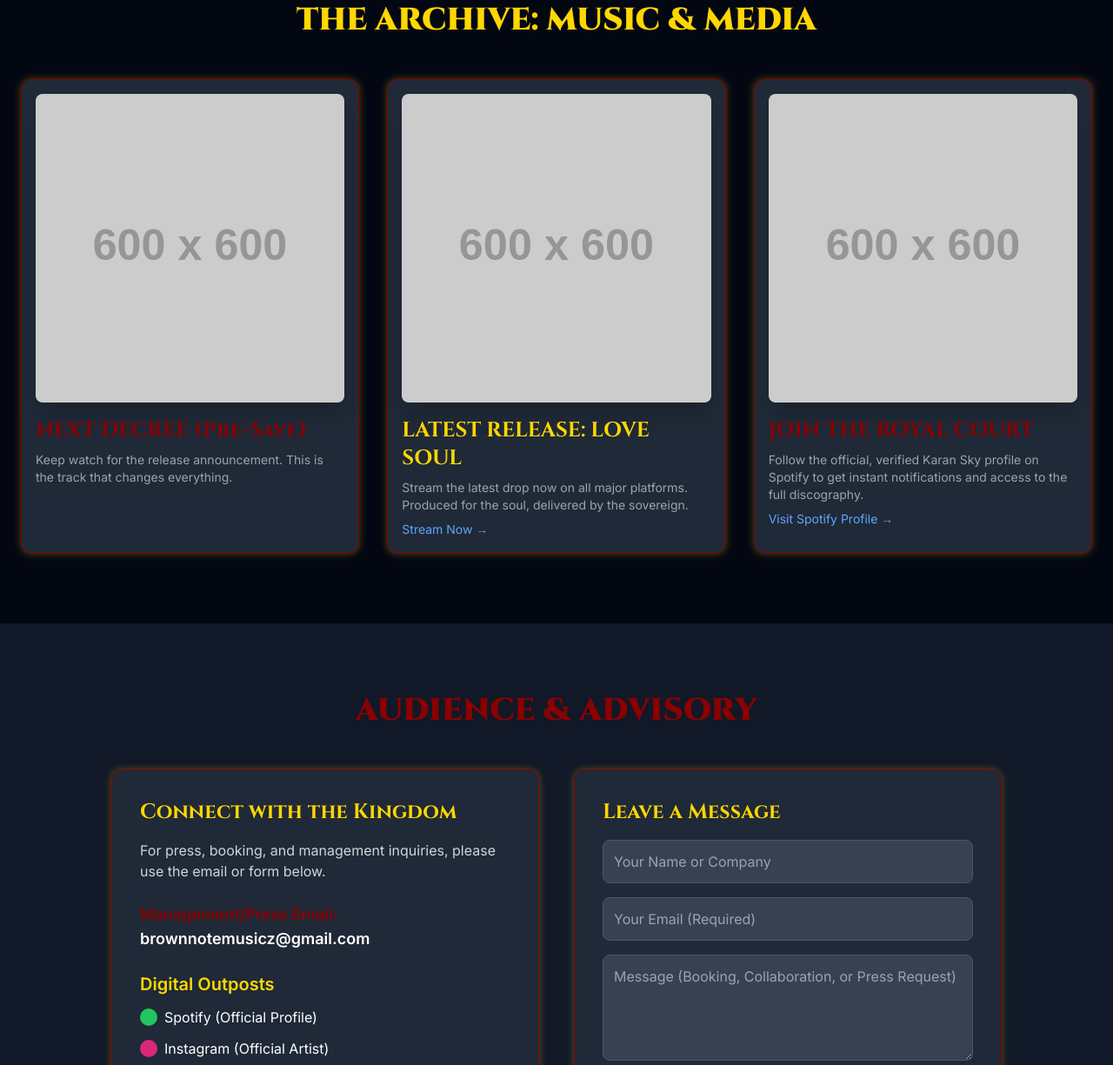
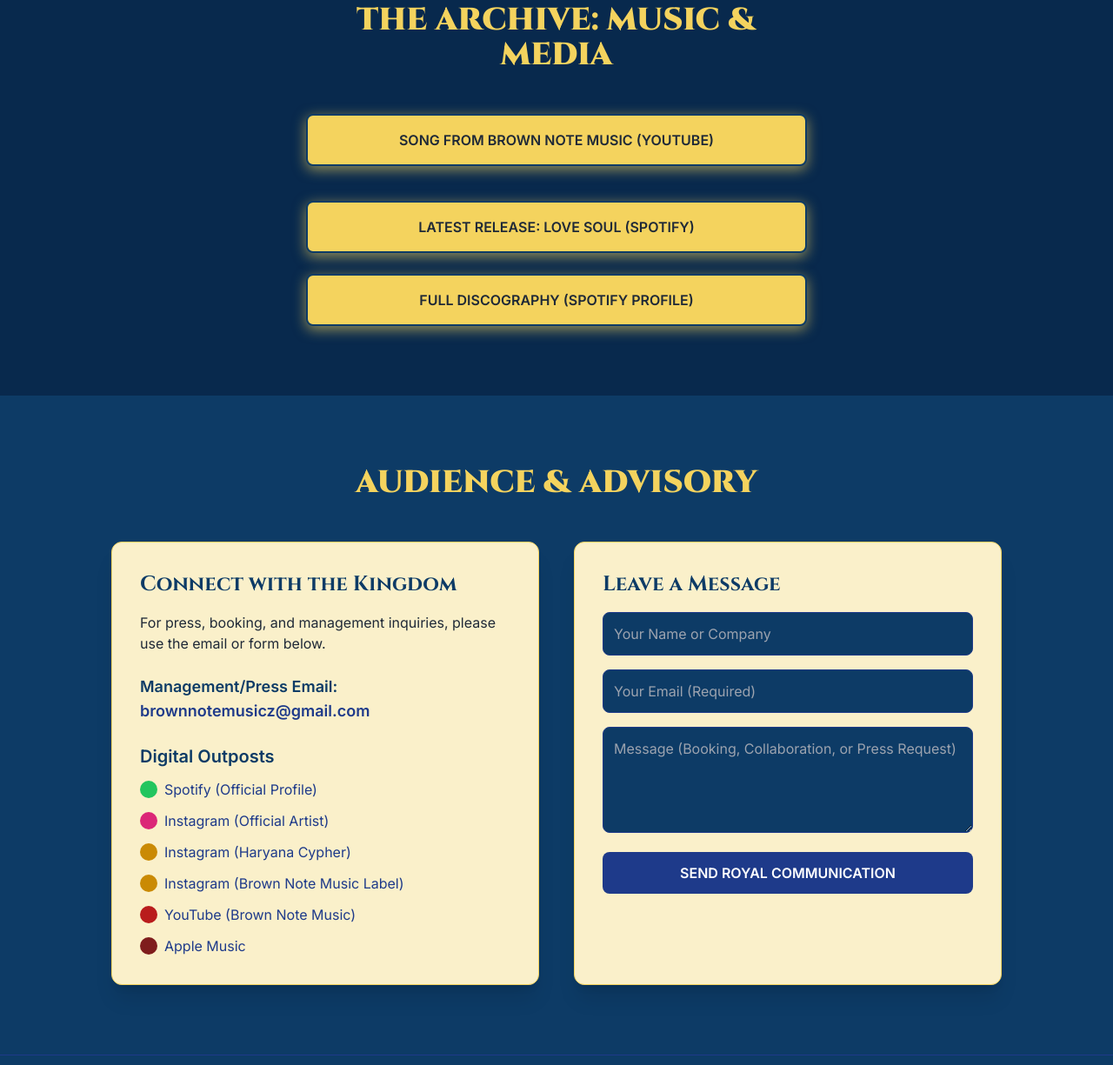
Before and after one commit to karansky-jpg/Karan-sky-site, a plain HTML site: page index.html in a window 1280 px wide. Shown: the part 1575-2800 px from the top of the page at 87% size. Drawn offline with nearby package versions, Linux system fonts and the light colour scheme; placeholder pictures from the web are drawn by us.

Commit message:
Revise theme colors and styles for better UI
Updated theme colors and styles for improved aesthetics. Enhanced navigation and section backgrounds, and refined button styles for better user interaction.

```diff
--- a/index.html
+++ b/index.html
@@ -8,28 +8,36 @@
     <script src="https://cdn.tailwindcss.com"></script>
     <link href="https://fonts.googleapis.com/css2?family=Cinzel:wght@400;700;900&family=Inter:wght@400;600&display=swap" rel="stylesheet">
     <style>
-        /* ROYAL THEME COLORS */
+        /* ROYAL THEME COLORS - UPDATED */
         :root {
-            --color-primary: #0A0A0A; /* Near Black */
-            --color-accent-gold: #FFD700; /* Gold */
-            --color-secondary-crimson: #8B0000; /* Deep Crimson */
-            --color-text-light: #E0E0E0;
+            --color-primary-navy: #0D3B66;      /* Regal Navy (Background) */
+            --color-accent-gold: #F4D35E;       /* Royal Gold (Accent) */
+            --color-secondary-cornsilk: #FAF0CA; /* Cornsilk (Light Contrast) */
+            --color-text-dark: #1F2937;          /* Dark Grey for readability on Cornsilk */
+            --color-text-light: #FAF0CA;        /* Cornsilk for readability on Navy */
         }
 
         body {
             font-family: 'Inter', sans-serif;
-            background-color: var(--color-primary);
+            background-color: var(--color-primary-navy);
             color: var(--color-text-light);
         }
         h1, h2, h3 {
             font-family: 'Cinzel', serif; /* Royal, classic heading font */
         }
         .royal-border {
-            border: 1px solid var(--color-secondary-crimson);
-            box-shadow: 0 0 10px rgba(255, 215, 0, 0.3);
+            border: 1px solid var(--color-accent-gold);
+            box-shadow: 0 0 10px rgba(244, 211, 94, 0.5); /* Gold Shadow */
         }
         .gold-accent {
             color: var(--color-accent-gold);
+        }
+        .navy-bg {
+            background-color: var(--color-primary-navy);
+        }
+        .cornsilk-bg {
+            background-color: var(--color-secondary-cornsilk);
+            color: var(--color-text-dark); /* Ensure dark text on light background */
         }
 
         /* Subtly Animated Entrance for Sections */
@@ -54,15 +62,37 @@
         .triangle-crest:hover {
             transform: scale(1.1);
         }
+
+        /* Style for custom call-to-action buttons */
+        .cta-button {
+            display: inline-flex;
+            align-items: center;
+            justify-content: center;
+            padding: 1rem 2.5rem;
+            margin-bottom: 1rem;
+            background-color: var(--color-accent-gold);
+            color: var(--color-text-dark); /* Dark text on gold button */
+            font-weight: bold;
+            text-transform: uppercase;
+            border-radius: 0.5rem;
+            box-shadow: 0 4px 15px rgba(244, 211, 94, 0.6);
+            transition: all 0.3s ease;
+            border: 2px solid var(--color-primary-navy); /* Navy border on gold */
+        }
+        .cta-button:hover {
+            background-color: #f7e099; /* Slightly lighter gold on hover */
+            transform: translateY(-2px);
+            box-shadow: 0 6px 20px rgba(244, 211, 94, 0.8);
+        }
     </style>
 </head>
 <body>
 
     <!-- Fixed Navigation Bar -->
-    <nav class="fixed top-0 left-0 right-0 z-50 bg-black bg-opacity-90 shadow-lg royal-border">
+    <nav class="fixed top-0 left-0 right-0 z-50 navy-bg bg-opacity-90 shadow-lg royal-border">
         <div class="max-w-7xl mx-auto px-4 sm:px-6 lg:px-8">
             <div class="flex justify-between items-center h-16">
-                <!-- Logo/Crest - NOW A SIMPLE GOLD TRIANGLE -->
+                <!-- Logo/Crest - GOLD TRIANGLE -->
                 <a href="#home" class="flex items-center space-x-2">
                     <div class="triangle-crest mt-1"></div>
                     <span class="text-xl gold-accent font-black">KARAN SKY</span>
@@ -79,33 +109,33 @@
     </nav>
 
     <!-- Section 1: HOME / ROYAL CREST (The Throne) -->
-    <section id="home" class="section-fade min-h-screen pt-16 flex flex-col justify-center items-center text-center p-6 bg-cover bg-center" style="background-color: #1a1a1a;">
+    <section id="home" class="section-fade min-h-screen pt-16 flex flex-col justify-center items-center text-center p-6 bg-cover bg-center navy-bg">
         <div class="p-10 rounded-xl max-w-2xl w-full">
             <h1 class="text-6xl md:text-8xl font-black mb-4 uppercase gold-accent tracking-wider">
                 KARAN SKY
             </h1>
-            <p class="text-2xl md:text-3xl font-light mb-12 text-gray-300">
-                THE SOVEREIGN OF SOUND
+            <p class="text-2xl md:text-3xl font-light mb-12" style="color: var(--color-secondary-cornsilk);">
+                BE YOU
             </p>
             <!-- Call to Action Button - Directs to latest release Love Soul -->
-            <a href="https://open.spotify.com/album/72tnXgEcA4CokWh1liP0fW?si=umdExpHVRlmXT_3RIf3RVw" target="_blank" class="inline-block px-10 py-4 bg-white text-black font-extrabold text-xl rounded-full shadow-2xl hover:bg-gray-300 transition duration-300 transform hover:scale-105" style="background-color: var(--color-accent-gold);">
+            <a href="https://open.spotify.com/album/72tnXgEcA4CokWh1liP0fW?si=umdExpHVRlmXT_3RIf3RVw" target="_blank" class="inline-block px-10 py-4 font-extrabold text-xl rounded-full shadow-2xl transition duration-300 transform hover:scale-105 cta-button" style="border: 3px solid var(--color-secondary-cornsilk);">
                 TAP TO LISTEN CALMLY
             </a>
         </div>
     </section>
 
     <!-- Section 2: THE EMPIRE (Cypher & Label) -->
-    <section id="empire" class="section-fade py-20 px-6 bg-gray-900">
+    <section id="empire" class="section-fade py-20 px-6 navy-bg" style="background-color: #0A2E55;">
         <div class="max-w-6xl mx-auto">
-            <h2 class="text-4xl font-extrabold mb-12 text-center uppercase" style="color: var(--color-secondary-crimson);">
+            <h2 class="text-4xl font-extrabold mb-12 text-center uppercase gold-accent">
                 THE EMPIRE: BROWN NOTE MUSIC & CYPHER
             </h2>
 
-            <div class="grid md:grid-cols-2 gap-8 text-lg text-gray-300">
+            <div class="grid md:grid-cols-2 gap-8 text-lg" style="color: var(--color-secondary-cornsilk);">
 
                 <!-- Sub-Section 1: Brown Note Music Label -->
-                <div class="royal-border p-8 rounded-xl bg-gray-800 bg-opacity-50">
-                    <h3 class="text-3xl font-semibold mb-4 gold-accent">BROWN NOTE MUSIC (The Label)</h3>
+                <div class="cornsilk-bg p-8 rounded-xl royal-border shadow-xl">
+                    <h3 class="text-3xl font-semibold mb-4" style="color: var(--color-primary-navy);">BROWN NOTE MUSIC (The Label)</h3>
                     <p class="mb-4">
                         Brown Note Music is the official record label founded by Karan Sky. It serves as the business backbone for releasing high-quality, authentic Indian rap music to a global audience.
                     </p>
@@ -113,15 +143,15 @@
                         We are committed to curating a sound that respects classic hip-hop foundations while pushing boundaries with international production and lyrical depth.
                     </p>
                     <div class="text-center mt-8">
-                        <a href="https://www.instagram.com/brownnotemusic?igsh=MXFzdXRqeHF1MXZsbw==" target="_blank" class="inline-block px-6 py-3 bg-red-700 text-white font-bold rounded-lg shadow-lg hover:bg-red-800 transition duration-300">
+                        <a href="https://www.instagram.com/brownnotemusic?igsh=MXFzdXRqeHF1MXZsbw==" target="_blank" class="inline-block px-6 py-3 bg-blue-900 text-white font-bold rounded-lg shadow-lg hover:bg-blue-800 transition duration-300">
                             FOLLOW THE LABEL
                         </a>
                     </div>
                 </div>
 
                 <!-- Sub-Section 2: Haryana Cypher -->
-                <div class="royal-border p-8 rounded-xl bg-gray-800 bg-opacity-50">
-                    <h3 class="text-3xl font-semibold mb-4 gold-accent">HARYANA CYPHER (The Movement)</h3>
+                <div class="cornsilk-bg p-8 rounded-xl royal-border shadow-xl">
+                    <h3 class="text-3xl font-semibold mb-4" style="color: var(--color-primary-navy);">HARYANA CYPHER (The Movement)</h3>
                     <p class="mb-4">
                         Before the worldwide stages, there is the **Haryana Cypher**—a powerful movement built by Karan Sky to elevate and unify the rawest rap talent in the region.
                     </p>
@@ -129,7 +159,7 @@
                         This collective is the source of the hustle and the root of the rhythm, established as a showcase and a commitment to authentic storytelling and lyrical excellence, fostering the next generation of Indian hip-hop royalty.
                     </p>
                     <div class="text-center mt-8">
-                        <a href="https://www.instagram.com/haryana_cypherr?igsh=bzd5M3pzY3VodnJj" target="_blank" class="inline-block px-6 py-3 bg-red-700 text-white font-bold rounded-lg shadow-lg hover:bg-red-800 transition duration-300">
+                        <a href="https://www.instagram.com/haryana_cypherr?igsh=bzd5M3pzY3VodnJj" target="_blank" class="inline-block px-6 py-3 bg-blue-900 text-white font-bold rounded-lg shadow-lg hover:bg-blue-800 transition duration-300">
                             FOLLOW THE CYPHER
                         </a>
                     </div>
@@ -140,105 +170,95 @@
     </section>
 
     <!-- Section 3: DISCOGRAPHY / VISUALS (The Archive) -->
-    <section id="visuals" class="section-fade py-20 px-6 bg-gray-950">
-        <div class="max-w-7xl mx-auto">
-            <h2 class="text-4xl font-extrabold mb-12 text-center uppercase gold-accent">
+    <section id="visuals" class="section-fade py-20 px-6 navy-bg" style="background-color: #08294d;">
+        <div class="max-w-xl mx-auto text-center">
+            <h2 class="text-4xl font-extrabold mb-12 uppercase gold-accent">
                 THE ARCHIVE: MUSIC & MEDIA
             </h2>
 
-            <!-- Image Gallery Slots -->
-            <div class="grid md:grid-cols-3 gap-8">
-                <!-- Image Slot 1: Upcoming Track -->
-                <div class="bg-gray-800 p-4 rounded-xl royal-border transform hover:scale-[1.02] transition duration-300">
-                    <!-- Placeholder image URL using the crimson/gold theme -->
-                    <img src="https://placehold.co/600x600/8B0000/FFD700?text=UPCOMING+TRACK+ART" alt="Placeholder image for the next track release" class="w-full rounded-lg mb-4 shadow-xl">
-                    <h3 class="text-2xl font-semibold mb-2" style="color: var(--color-secondary-crimson);">NEXT DECREE (Pre-Save)</h3>
-                    <p class="text-sm text-gray-400">Keep watch for the release announcement. This is the track that changes everything.</p>
-                </div>
+            <div class="flex flex-col space-y-6">
 
-                <!-- Image Slot 2: Latest Track (LOVE SOUL) -->
-                <div class="bg-gray-800 p-4 rounded-xl royal-border transform hover:scale-[1.02] transition duration-300">
-                    <!-- Placeholder image URL for latest track (using the LOVE SOUL palette) -->
-                    <img src="https://placehold.co/600x600/A0522D/FFFFFF?text=LOVE+SOUL+COVER+ART" alt="Album art for Love Soul single by Karan Sky and Vnsh Nawaab" class="w-full rounded-lg mb-4 shadow-xl">
-                    <h3 class="text-2xl font-semibold mb-2 gold-accent">LATEST RELEASE: LOVE SOUL</h3>
-                    <p class="text-sm text-gray-400">Stream the latest drop now on all major platforms. Produced for the soul, delivered by the sovereign.</p>
-                    <a href="https://open.spotify.com/album/72tnXgEcA4CokWh1liP0fW?si=umdExpHVRlmXT_3RIf3RVw" target="_blank" class="text-sm text-blue-400 hover:underline mt-2 inline-block">Stream Now →</a>
-                </div>
+                <!-- Button 1: Song from Brown Note Music (YouTube Link) -->
+                <a href="https://youtu.be/oM60UHwWNC8?si=jxrDTf4T8NgCdpW6" target="_blank" class="cta-button">
+                    Song from BROWN NOTE MUSIC (YouTube)
+                </a>
 
-                <!-- Image Slot 3: Spotify Profile Promo -->
-                <div class="bg-gray-800 p-4 rounded-xl royal-border transform hover:scale-[1.02] transition duration-300">
-                    <!-- Placeholder image URL for Spotify promotion -->
-                    <img src="https://placehold.co/600x600/383838/FFD700?text=FOLLOW+ON+SPOTIFY" alt="Promo image advertising Karan Sky's Spotify profile" class="w-full rounded-lg mb-4 shadow-xl">
-                    <h3 class="text-2xl font-semibold mb-2" style="color: var(--color-secondary-crimson);">JOIN THE ROYAL COURT</h3>
-                    <p class="text-sm text-gray-400">Follow the official, verified Karan Sky profile on Spotify to get instant notifications and access to the full discography.</p>
-                    <a href="https://open.spotify.com/artist/0eppWvmifGgSuTqlPYVfmJ?si=qEI0H9brR5GTNoY7w0Xq6A" target="_blank" class="text-sm text-blue-400 hover:underline mt-2 inline-block">Visit Spotify Profile →</a>
-                </div>
+                <!-- Button 2: Latest Release (LOVE SOUL) -->
+                <a href="https://open.spotify.com/album/72tnXgEcA4CokWh1liP0fW?si=umdExpHVRlmXT_3RIf3RVw" target="_blank" class="cta-button">
+                    LATEST RELEASE: LOVE SOUL (Spotify)
+                </a>
+
+                <!-- Button 3: Spotify Profile -->
+                <a href="https://open.spotify.com/artist/0eppWvmifGgSuTqlPYVfmJ?si=qEI0H9brR5GTNoY7w0Xq6A" target="_blank" class="cta-button">
+                    FULL DISCOGRAPHY (Spotify Profile)
+                </a>
+
             </div>
         </div>
     </section>
 
     <!-- Section 4: AUDIENCE & ADVISORY (Contact) -->
-    <section id="contact" class="section-fade py-20 px-6 bg-gray-900">
+    <section id="contact" class="section-fade py-20 px-6 navy-bg">
         <div class="max-w-5xl mx-auto">
-            <h2 class="text-4xl font-extrabold mb-12 text-center uppercase" style="color: var(--color-secondary-crimson);">
+            <h2 class="text-4xl font-extrabold mb-12 text-center uppercase gold-accent">
                 AUDIENCE & ADVISORY
             </h2>
 
             <div class="grid md:grid-cols-2 gap-10">
                 <!-- Column 1: Links and Email -->
-                <div class="bg-gray-800 p-8 rounded-xl royal-border">
-                    <h3 class="text-2xl font-semibold mb-4 gold-accent">Connect with the Kingdom</h3>
-                    <p class="mb-6 text-gray-300">For press, booking, and management inquiries, please use the email or form below.</p>
+                <div class="cornsilk-bg p-8 rounded-xl royal-border shadow-xl">
+                    <h3 class="text-2xl font-semibold mb-4" style="color: var(--color-primary-navy);">Connect with the Kingdom</h3>
+                    <p class="mb-6" style="color: var(--color-text-dark);">For press, booking, and management inquiries, please use the email or form below.</p>
 
-                    <p class="text-lg font-bold mb-4" style="color: var(--color-secondary-crimson);">
-                        Management/Press Email: <a href="mailto:brownnotemusicz@gmail.com" class="text-white hover:text-gray-300">brownnotemusicz@gmail.com</a>
+                    <p class="text-lg font-bold mb-4" style="color: var(--color-primary-navy);">
+                        Management/Press Email: <a href="mailto:brownnotemusicz@gmail.com" class="text-blue-900 hover:text-blue-700">brownnotemusicz@gmail.com</a>
                     </p>
 
                     <div class="space-y-3">
-                        <h4 class="text-xl font-semibold gold-accent mt-6">Digital Outposts</h4>
+                        <h4 class="text-xl font-semibold mt-6" style="color: var(--color-primary-navy);">Digital Outposts</h4>
                         <!-- Social/Streaming Links -->
-                        <a href="https://open.spotify.com/artist/0eppWvmifGgSuTqlPYVfmJ?si=qEI0H9brR5GTNoY7w0Xq6A" target="_blank" class="flex items-center space-x-2 text-white hover:text-green-400 transition duration-200">
+                        <a href="https://open.spotify.com/artist/0eppWvmifGgSuTqlPYVfmJ?si=qEI0H9brR5GTNoY7w0Xq6A" target="_blank" class="flex items-center space-x-2 text-blue-900 hover:text-blue-700 transition duration-200">
                             <span class="w-5 h-5 bg-green-500 rounded-full"></span> <span>Spotify (Official Profile)</span>
                         </a>
-                        <a href="https://www.instagram.com/realkaransky?igsh=y2lreGd1aDBqNWlt" target="_blank" class="flex items-center space-x-2 text-white hover:text-pink-400 transition duration-200">
+                        <a href="https://www.instagram.com/realkaransky?igsh=y2lreGd1aDBqNWlt" target="_blank" class="flex items-center space-x-2 text-blue-900 hover:text-blue-700 transition duration-200">
                             <span class="w-5 h-5 bg-pink-600 rounded-full"></span> <span>Instagram (Official Artist)</span>
                         </a>
-                        <a href="https://www.instagram.com/haryana_cypherr?igsh=bzd5M3pzY3VodnJj" target="_blank" class="flex items-center space-x-2 text-white hover:text-yellow-500 transition duration-200">
+                        <a href="https://www.instagram.com/haryana_cypherr?igsh=bzd5M3pzY3VodnJj" target="_blank" class="flex items-center space-x-2 text-blue-900 hover:text-blue-700 transition duration-200">
                             <span class="w-5 h-5 bg-yellow-600 rounded-full"></span> <span>Instagram (Haryana Cypher)</span>
                         </a>
-                        <a href="https://www.instagram.com/brownnotemusic?igsh=MXFzdXRqeHF1MXZsbw==" target="_blank" class="flex items-center space-x-2 text-white hover:text-yellow-500 transition duration-200">
+                        <a href="https://www.instagram.com/brownnotemusic?igsh=MXFzdXRqeHF1MXZsbw==" target="_blank" class="flex items-center space-x-2 text-blue-900 hover:text-blue-700 transition duration-200">
                             <span class="w-5 h-5 bg-yellow-600 rounded-full"></span> <span>Instagram (Brown Note Music Label)</span>
                         </a>
-                        <a href="https://youtube.com/@brownnotemusic?si=_2cpz1Bwfl2ng9Wi" target="_blank" class="flex items-center space-x-2 text-white hover:text-red-500 transition duration-200">
+                        <a href="https://youtube.com/@brownnotemusic?si=_2cpz1Bwfl2ng9Wi" target="_blank" class="flex items-center space-x-2 text-blue-900 hover:text-blue-700 transition duration-200">
                             <span class="w-5 h-5 bg-red-700 rounded-full"></span> <span>YouTube (Brown Note Music)</span>
                         </a>
-                        <a href="https://music.apple.com/in/artist/karan-sky/1794512116?ls" target="_blank" class="flex items-center space-x-2 text-white hover:text-red-700 transition duration-200">
+                        <a href="https://music.apple.com/in/artist/karan-sky/1794512116?ls" target="_blank" class="flex items-center space-x-2 text-blue-900 hover:text-blue-700 transition duration-200">
                             <span class="w-5 h-5 bg-red-900 rounded-full"></span> <span>Apple Music</span>
                         </a>
                     </div>
                 </div>
 
                 <!-- Column 2: Message Form -->
-                <div class="bg-gray-800 p-8 rounded-xl royal-border">
-                    <h3 class="text-2xl font-semibold mb-4 gold-accent">Leave a Message</h3>
+                <div class="cornsilk-bg p-8 rounded-xl royal-border shadow-xl">
+                    <h3 class="text-2xl font-semibold mb-4" style="color: var(--color-primary-navy);">Leave a Message</h3>
                     <form id="contactForm" class="space-y-4">
                         <div>
                             <input type="text" id="name" name="name" placeholder="Your Name or Company" required
-                                   class="w-full p-3 rounded-lg bg-gray-700 border border-gray-600 text-white focus:ring-2 focus:ring-yellow-500 focus:border-yellow-500">
+                                   class="w-full p-3 rounded-lg navy-bg border border-blue-900 text-white focus:ring-2 focus:ring-yellow-500 focus:border-yellow-500" style="color: var(--color-text-light);">
                         </div>
                         <div>
                             <input type="email" id="email" name="email" placeholder="Your Email (Required)" required
-                                   class="w-full p-3 rounded-lg bg-gray-700 border border-gray-600 text-white focus:ring-2 focus:ring-yellow-500 focus:border-yellow-500">
+                                   class="w-full p-3 rounded-lg navy-bg border border-blue-900 text-white focus:ring-2 focus:ring-yellow-500 focus:border-yellow-500" style="color: var(--color-text-light);">
                         </div>
                         <div>
                             <textarea id="message" name="message" rows="4" placeholder="Message (Booking, Collaboration, or Press Request)" required
-                                      class="w-full p-3 rounded-lg bg-gray-700 border border-gray-600 text-white focus:ring-2 focus:ring-yellow-500 focus:border-yellow-500"></textarea>
+                                      class="w-full p-3 rounded-lg navy-bg border border-blue-900 text-white focus:ring-2 focus:ring-yellow-500 focus:border-yellow-500" style="color: var(--color-text-light);"></textarea>
                         </div>
                         <button type="submit"
-                                class="w-full py-3 bg-red-700 text-white font-bold rounded-lg hover:bg-red-800 transition duration-300 transform hover:scale-[1.01]">
+                                class="w-full py-3 bg-blue-900 text-white font-bold rounded-lg hover:bg-blue-800 transition duration-300 transform hover:scale-[1.01]">
                             SEND ROYAL COMMUNICATION
                         </button>
-                        <p id="formMessage" class="text-center text-sm mt-3 hidden text-green-400"></p>
+                        <p id="formMessage" class="text-center text-sm mt-3 hidden text-blue-900"></p>
                     </form>
                 </div>
             </div>
@@ -246,9 +266,9 @@
     </section>
 
     <!-- Footer -->
-    <footer class="py-8 px-6 bg-black text-gray-500 text-center text-sm border-t border-gray-800">
+    <footer class="py-8 px-6 navy-bg text-gray-400 text-center text-sm border-t border-blue-900">
         <div class="max-w-4xl mx-auto">
-            <p>&copy; 2025 Karan Sky. The Digital Estate. | <span class="gold-accent">Sovereign of Sound.</span></p>
+            <p>&copy; 2025 Karan Sky. The Digital Estate. | <span class="gold-accent">BE YOU</span></p>
         </div>
     </footer>
 
@@ -288,8 +308,8 @@
             // NOTE: This is a front-end only form. It cannot send emails without a server/backend service.
 
             formMessage.textContent = 'Message received by the Advisory! We will respond to your Royal Communication shortly.';
-            formMessage.classList.remove('hidden', 'text-green-400', 'text-red-400');
-            formMessage.classList.add('text-green-400');
+            formMessage.classList.remove('hidden');
+            formMessage.style.color = 'var(--color-primary-navy)';
 
             // Clear the form fields after a "successful" submission simulation
             document.getElementById('contactForm').reset();
```
